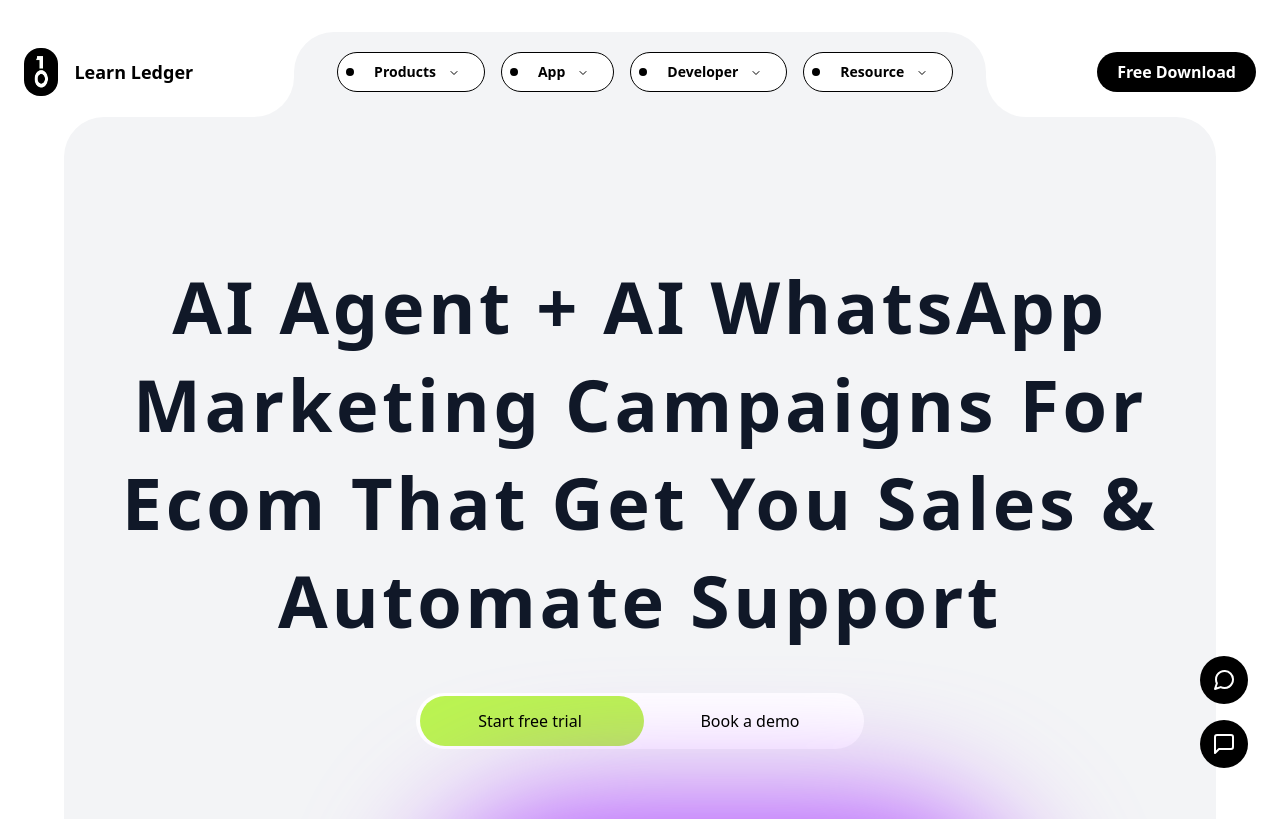
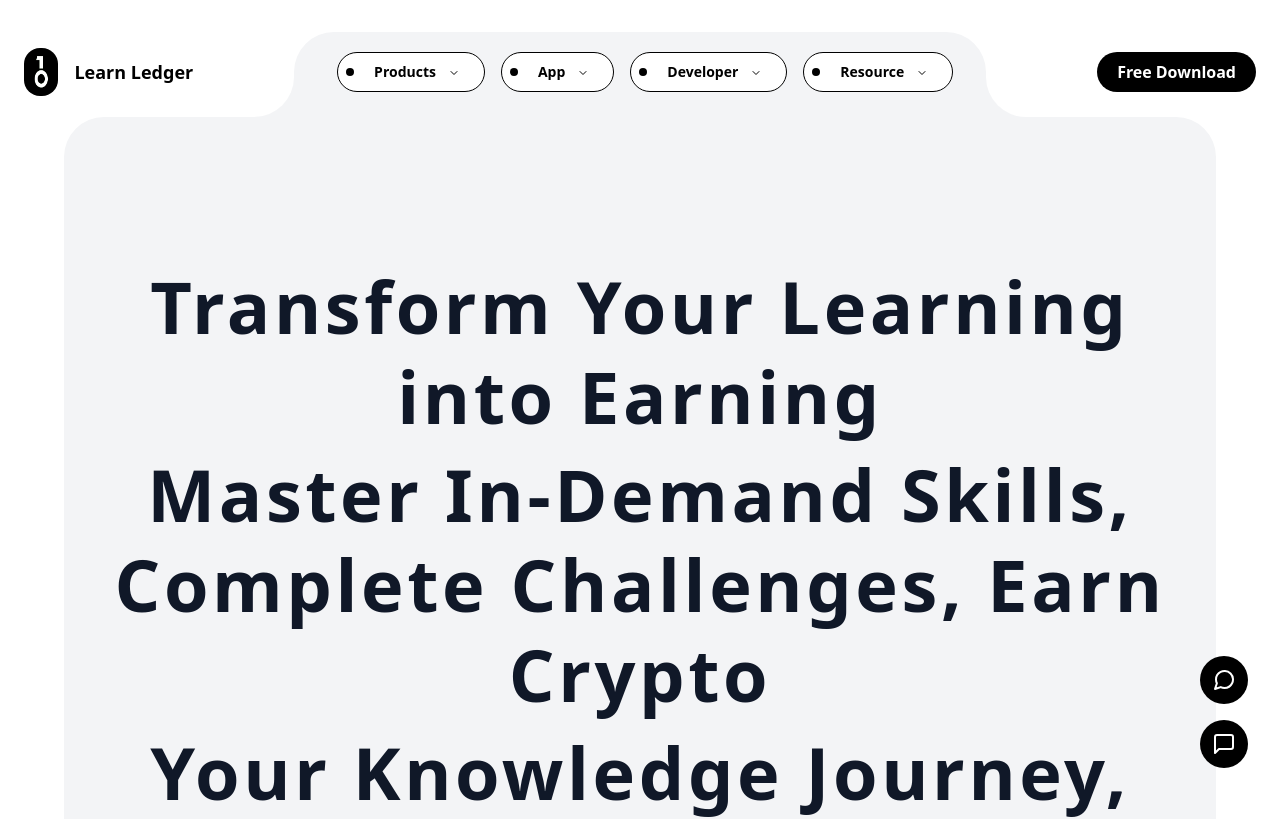
Before and after one commit to saketh33/Landing, a React (Vite) app: page / in a window 1280 px wide. Shown: the top 819 px of the page. Built offline with nearby package versions, Linux system fonts and the light colour scheme.

Commit message:
addede  new text content

```diff
--- a/src/components/HeroSection.jsx
+++ b/src/components/HeroSection.jsx
@@ -20,10 +20,10 @@ const HeroSection = () => {
         </div>
       </div>
       <h1 className="text-4xl mt-12 md:text-6xl lg:text-7xl font-bold text-center max-w-7xl mx-auto leading-tight tracking-wider text-gray-900">
-        <span className="block mb-2">AI Agent + AI WhatsApp</span>
-        <span className="block mb-2">Marketing Campaigns For</span>
-        <span className="block mb-2">Ecom That Get You Sales &</span>
-        <span className="block">Automate Support</span>
+        <span className="block mb-2">Transform Your Learning into Earning</span>
+        <span className="block mb-2">Master In-Demand Skills, Complete Challenges, Earn Crypto</span>
+        <span className="block mb-2">Your Knowledge Journey, Now on the Blockchain</span>
+        <span className="block">Transform Your Learning into Earning</span>
       </h1>
 
 
```
